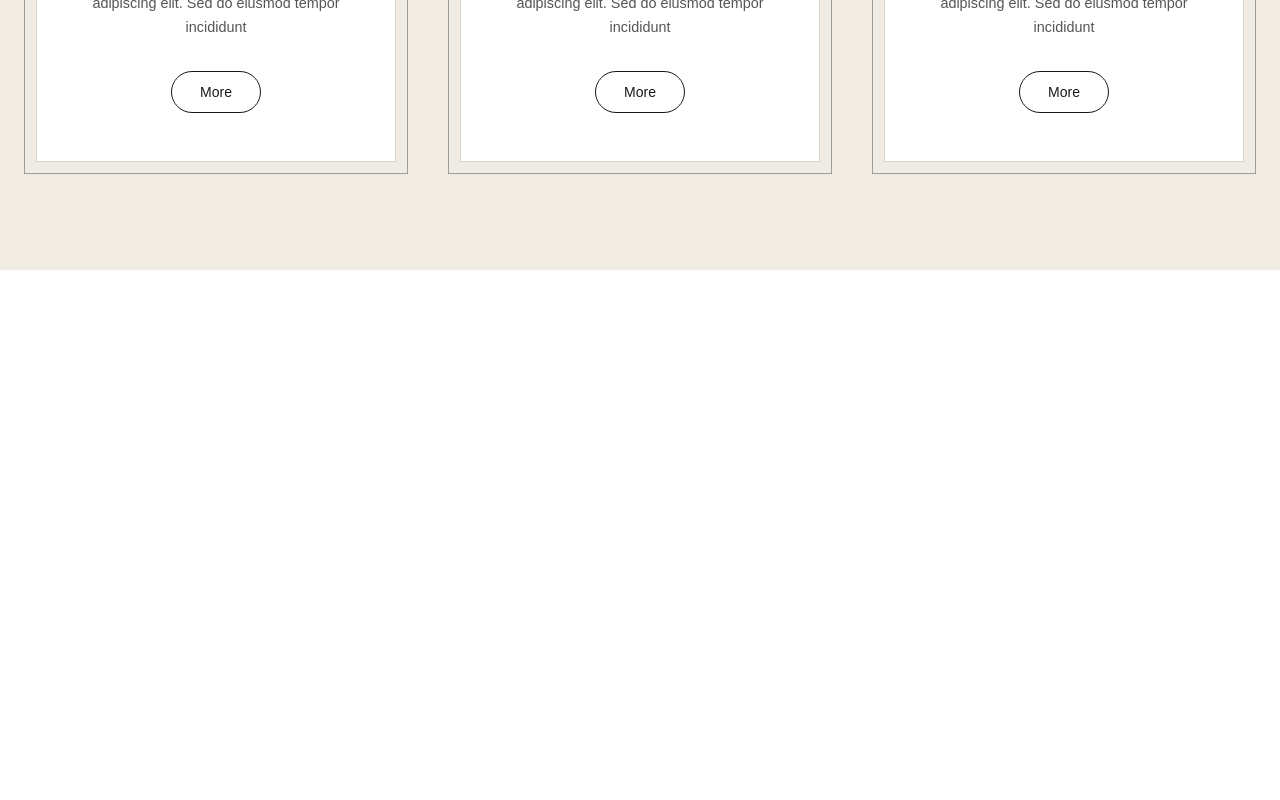
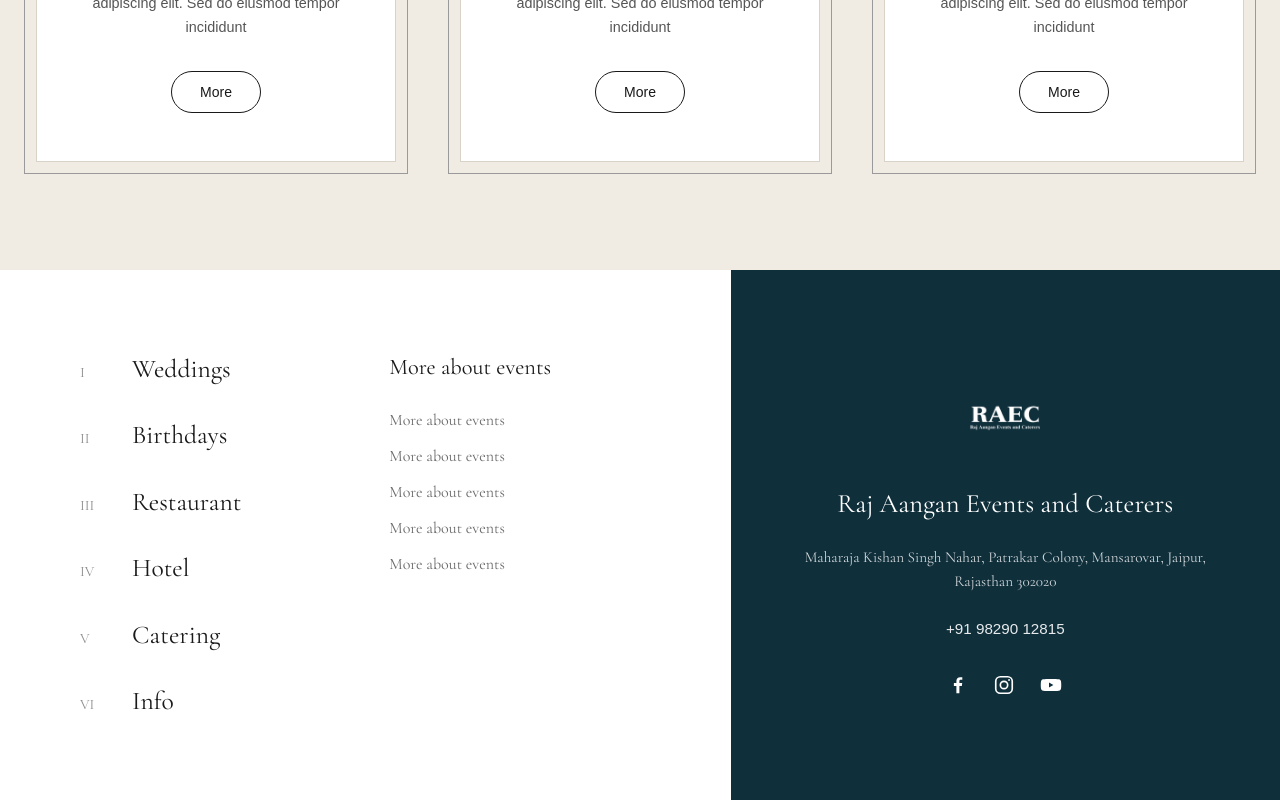
Before and after one commit to rhythmtaneja/raj-aangan, a Next.js app: page / in a window 1280 px wide. Shown: the part 6674-7474 px from the top of the page. Before the commit the page ends 6944 px from the top, so only its background shows below. Built offline with nearby package versions, Linux system fonts and the light colour scheme.

Commit message:
Phase 1: footer — homepage layout complete

```diff
--- a/app/page.tsx
+++ b/app/page.tsx
@@ -5,6 +5,7 @@ import ServicesSection from "@/components/sections/ServicesSection";
 import CuisineSection from "@/components/sections/CuisineSection";
 import AboutSection from "@/components/sections/AboutSection";
 import EventsSection from "@/components/sections/EventsSection";
+import FooterSection from "@/components/sections/FooterSection";
 
 export default function Home() {
   return (
@@ -16,6 +17,7 @@ export default function Home() {
       <CuisineSection />
       <AboutSection />
       <EventsSection />
+      <FooterSection />
     </main>
   );
 }
--- /dev/null
+++ b/components/sections/FooterSection.tsx
@@ -0,0 +1,92 @@
+import Image from "next/image";
+
+const serif = { fontFamily: "var(--font-cormorant-garamond)" } as const;
+
+const EXPLORE = [
+  { num: "I", label: "Weddings" },
+  { num: "II", label: "Birthdays" },
+  { num: "III", label: "Restaurant" },
+  { num: "IV", label: "Hotel" },
+  { num: "V", label: "Catering" },
+  { num: "VI", label: "Info" },
+];
+
+export default function FooterSection() {
+  return (
+    <footer className="grid w-full grid-cols-1 md:grid-cols-[1.33fr_1fr]">
+      {/* Left: explore grid (white) */}
+      <div className="bg-white px-12 py-20 md:px-20">
+        <div className="grid grid-cols-1 gap-12 sm:grid-cols-2">
+          <ul className="space-y-7">
+            {EXPLORE.map(({ num, label }) => (
+              <li key={label} className="flex items-baseline gap-5">
+                <span style={serif} className="w-8 text-[#8a8a8a] text-[clamp(0.9rem,0.94vw,18px)]">{num}</span>
+                <a href="#" style={serif} className="text-[#1a1a1a] transition-opacity hover:opacity-60 text-[clamp(1.6rem,1.97vw,38px)]">{label}</a>
+              </li>
+            ))}
+          </ul>
+
+          <div>
+            <h3 style={serif} className="text-[#1a1a1a] text-[clamp(1.4rem,1.66vw,32px)]">More about events</h3>
+            <ul className="mt-6 space-y-3">
+              {Array.from({ length: 5 }).map((_, i) => (
+                <li key={i}>
+                  <a href="#" style={serif} className="text-[#6a6a6a] transition-colors hover:text-[#1a1a1a] text-[clamp(1rem,1.04vw,20px)]">
+                    More about events
+                  </a>
+                </li>
+              ))}
+            </ul>
+          </div>
+        </div>
+      </div>
+
+      {/* Right: brand + contact (dark navy) */}
+      <div className="flex flex-col items-center justify-center gap-6 bg-[#0f2f3b] px-12 py-20 text-center text-white">
+        <Image src="/images/logo.png" alt="Raj Aangan Events and Caterers" width={90} height={90} />
+
+        <h3 style={serif} className="max-w-90 leading-tight text-[clamp(1.6rem,2.08vw,40px)]">
+          Raj Aangan Events and Caterers
+        </h3>
+
+        <p style={serif} className="max-w-105 leading-relaxed text-white/80 text-[clamp(0.95rem,1.04vw,20px)]">
+          Maharaja Kishan Singh Nahar, Patrakar Colony, Mansarovar, Jaipur, Rajasthan 302020
+        </p>
+
+        <p className="text-white/90 text-[clamp(0.95rem,1.04vw,20px)]">+91 98290 12815</p>
+
+        <div className="mt-2 flex items-center gap-6">
+          <a href="#" aria-label="Facebook" className="transition-opacity hover:opacity-70"><FacebookIcon /></a>
+          <a href="#" aria-label="Instagram" className="transition-opacity hover:opacity-70"><InstagramIcon /></a>
+          <a href="#" aria-label="YouTube" className="transition-opacity hover:opacity-70"><YoutubeIcon /></a>
+        </div>
+      </div>
+    </footer>
+  );
+}
+
+function FacebookIcon() {
+  return (
+    <svg width="22" height="22" viewBox="0 0 24 24" fill="currentColor" aria-hidden="true">
+      <path d="M13.5 21v-8h2.7l.4-3.1h-3.1V7.9c0-.9.25-1.5 1.55-1.5h1.65V3.6c-.8-.1-1.6-.15-2.4-.15-2.4 0-4.05 1.45-4.05 4.15v2.3H7.5V13h2.75v8h3.25z" />
+    </svg>
+  );
+}
+
+function InstagramIcon() {
+  return (
+    <svg width="22" height="22" viewBox="0 0 24 24" fill="none" stroke="currentColor" strokeWidth={1.8} aria-hidden="true">
+      <rect x="3" y="3" width="18" height="18" rx="5" />
+      <circle cx="12" cy="12" r="4" />
+      <circle cx="17.5" cy="6.5" r="1" fill="currentColor" stroke="none" />
+    </svg>
+  );
+}
+
+function YoutubeIcon() {
+  return (
+    <svg width="24" height="24" viewBox="0 0 24 24" fill="currentColor" aria-hidden="true">
+      <path d="M22 8.2a2.6 2.6 0 0 0-1.8-1.85C18.6 6 12 6 12 6s-6.6 0-8.2.35A2.6 2.6 0 0 0 2 8.2 27 27 0 0 0 1.75 12 27 27 0 0 0 2 15.8a2.6 2.6 0 0 0 1.8 1.85C5.4 18 12 18 12 18s6.6 0 8.2-.35A2.6 2.6 0 0 0 22 15.8 27 27 0 0 0 22.25 12 27 27 0 0 0 22 8.2zM10 14.6V9.4l4.4 2.6-4.4 2.6z" />
+    </svg>
+  );
+}
```
